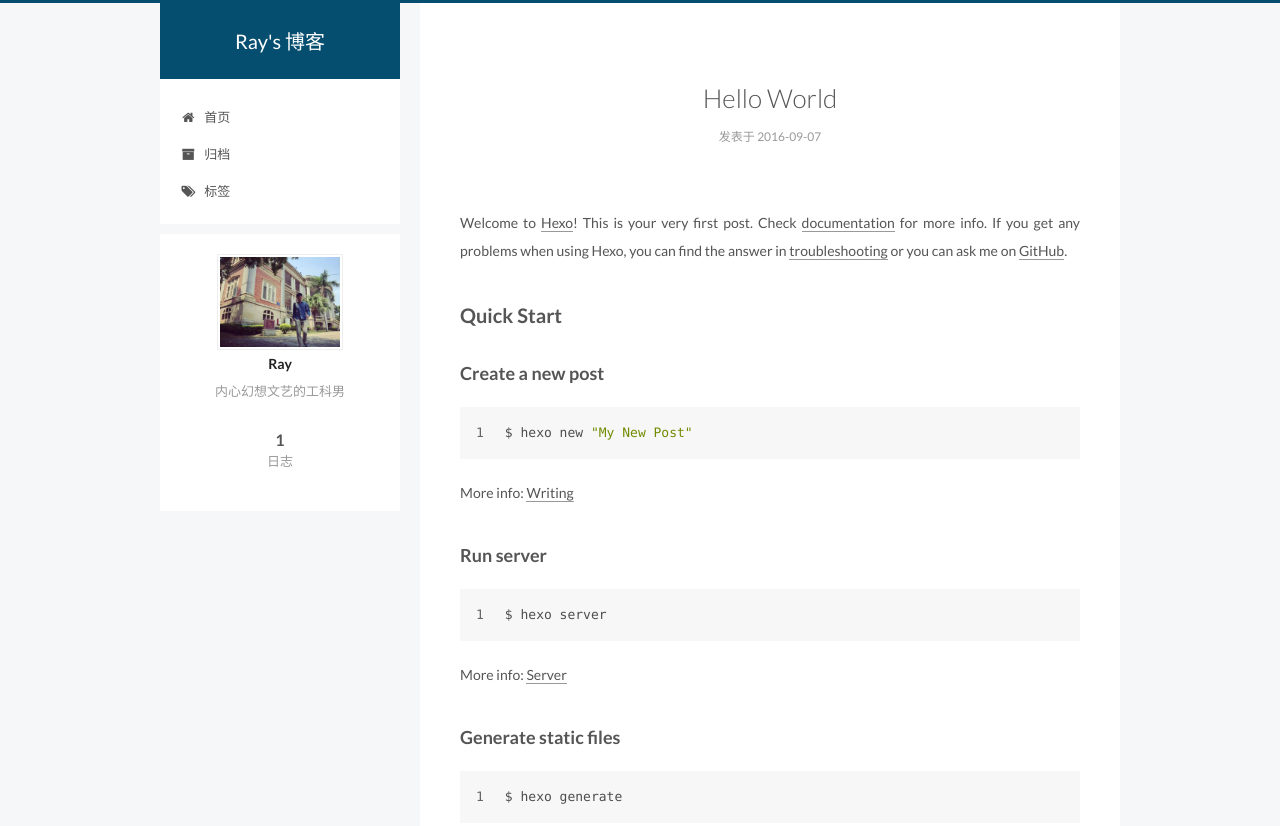
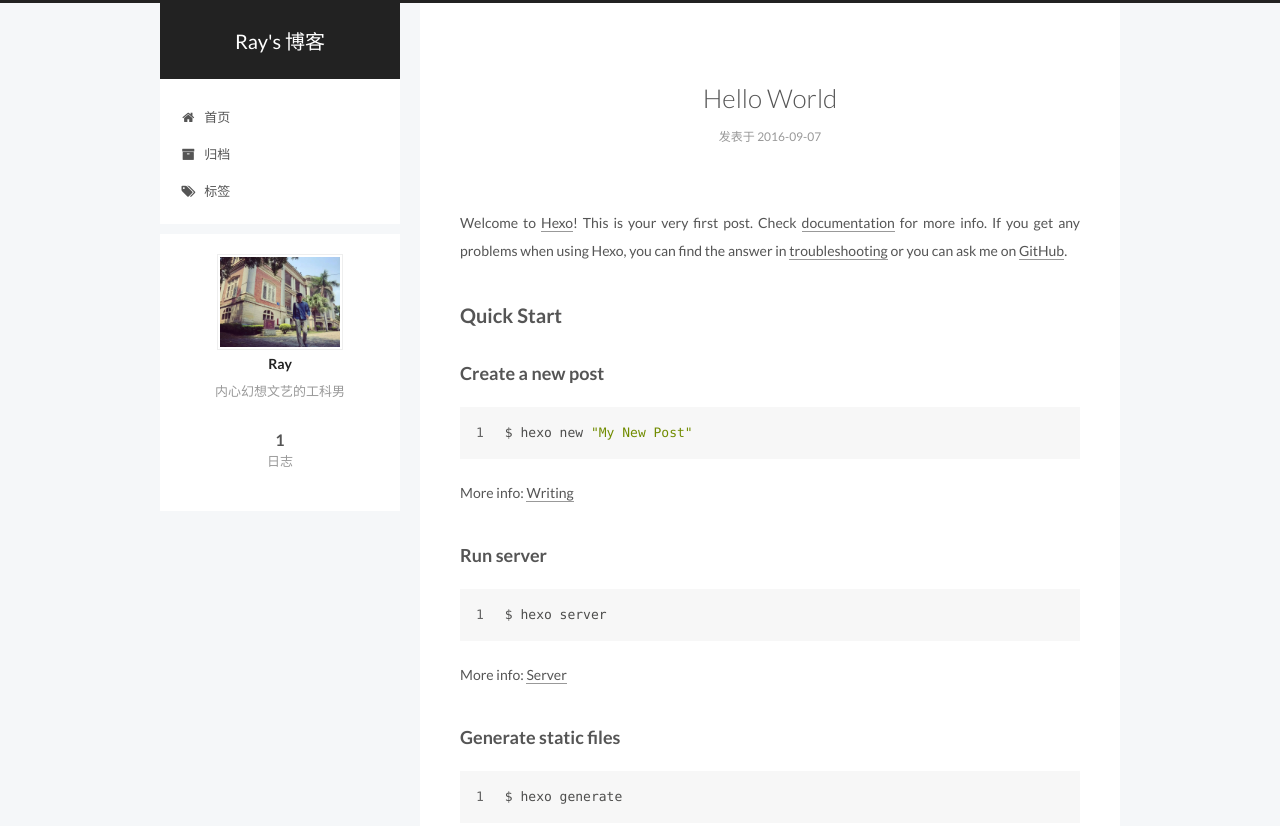
Before and after one commit to Ray916/Ray916.github.io, a plain HTML site: page index.html in a window 1280 px wide. Shown: the top 826 px of the page. Drawn offline with Linux system fonts and the light colour scheme.

Commit message:
Site updated: 2016-09-08 13:17:59

```diff
--- a/css/main.css
+++ b/css/main.css
@@ -876,7 +876,7 @@ pre .javascript .function {
 }
 .headband {
   height: 3px;
-  background: #054e6f;
+  background: #222;
 }
 .site-meta {
   margin: 0;
@@ -1549,7 +1549,7 @@ pre .javascript .function {
   width: 4px;
   height: 4px;
   border-radius: 50%;
-  background: #a887ff;
+  background: #d17fbe;
 }
 .links-of-blogroll {
   font-size: 13px;
@@ -2296,7 +2296,7 @@ body {
 .site-meta {
   padding: 20px 0;
   color: #fff;
-  background: #054e6f;
+  background: #222;
 }
 @media (min-width: 768px) and (max-width: 991px) {
   .site-meta {
```
